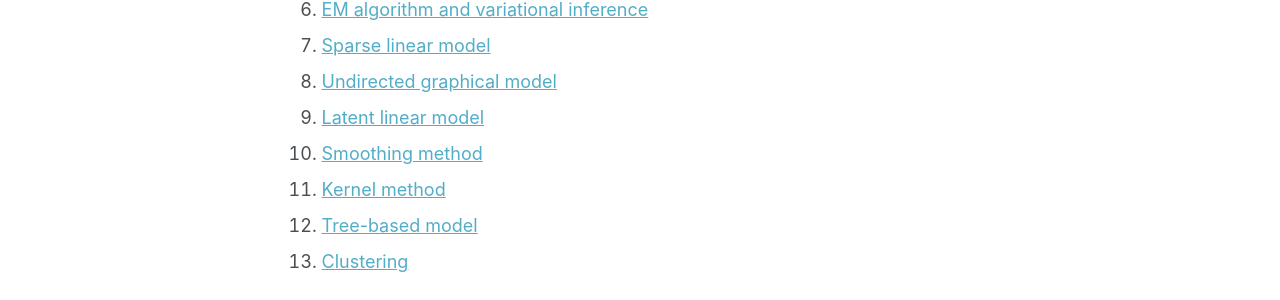
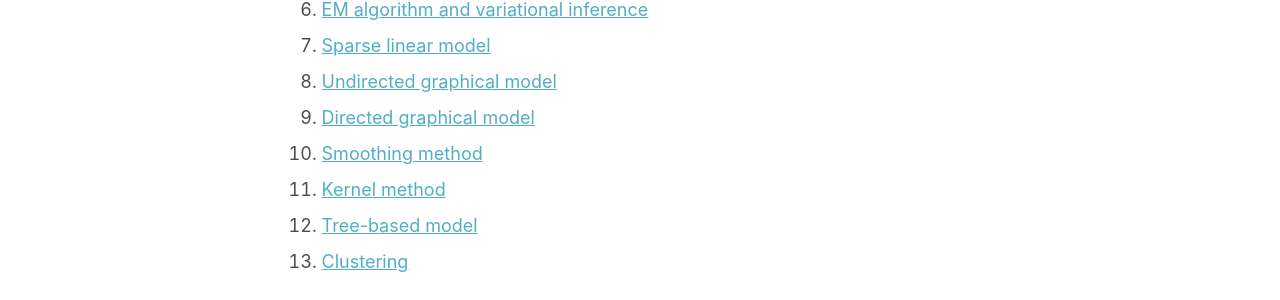
Before and after one commit to Tan-jianbin/Tan-jianbin.github.io, a Jekyll site: the page built from _teaching/2021-fall-teaching-1.md, in a window 1280 px wide and 1397 px high. Shown: the part 822-1122 px from the top of the window. Built offline with Jekyll 4.4.1, drawn with Linux system fonts in a browser that asks for light colours.

Commit message:
Update 2021-fall-teaching-1.md

```diff
--- a/_teaching/2021-fall-teaching-1.md
+++ b/_teaching/2021-fall-teaching-1.md
@@ -31,7 +31,7 @@ Content
 6. [EM algorithm and variational inference](http://tan-jianbin.github.io/files/PPT_2021-fall-teaching/EM_Algorithm&Variational_Inference.pdf)
 8. [Sparse linear model](http://tan-jianbin.github.io/files/PPT_2021-fall-teaching/Sparse_Linear_Model.pdf)
 9. [Undirected graphical model](http://tan-jianbin.github.io/files/PPT_2021-fall-teaching/Undirected_Graphical_Model.pdf)
-10. [Latent linear model](http://tan-jianbin.github.io/files/PPT_2021-fall-teaching/Directed_Graphical_Models.pdf)
+10. [Directed graphical model](http://tan-jianbin.github.io/files/PPT_2021-fall-teaching/Directed_Graphical_Models.pdf)
 11. [Smoothing method](http://tan-jianbin.github.io/files/PPT_2021-fall-teaching/Smooth_Method.pdf)
 12. [Kernel method](http://tan-jianbin.github.io/files/PPT_2021-fall-teaching/Kernel_Method.pdf)
 13. [Tree-based model](http://tan-jianbin.github.io/files/PPT_2021-fall-teaching/Tree_Based_Model.pdf)
```
